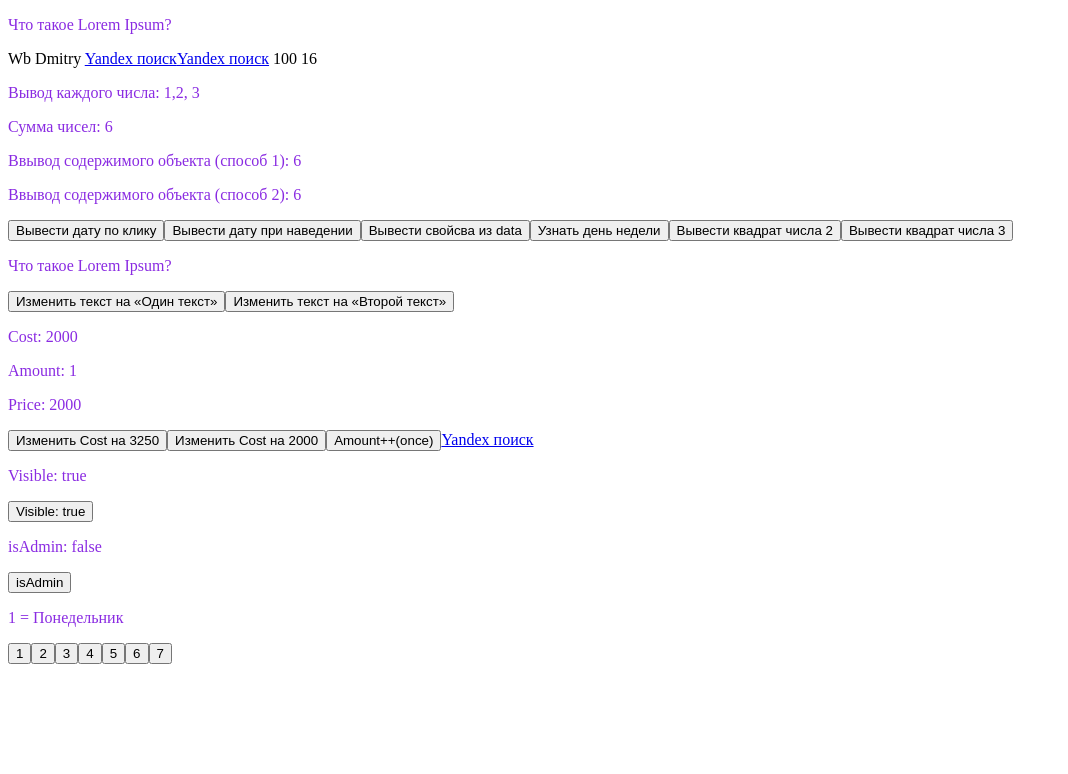
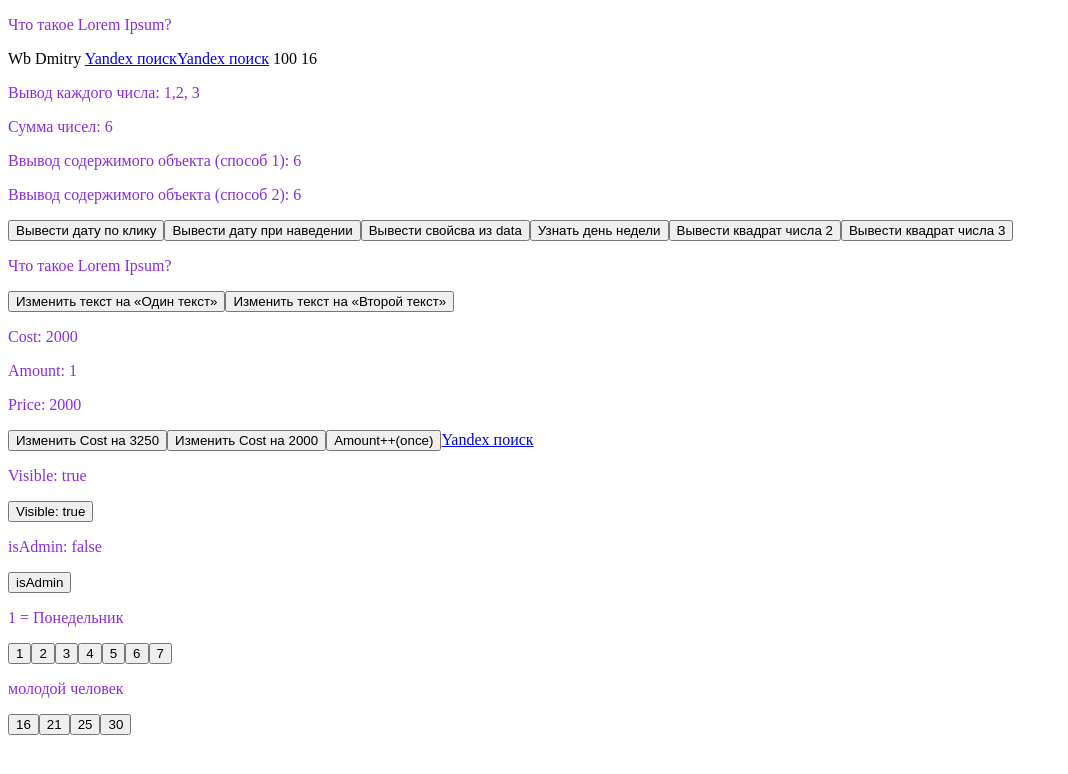
Before and after one commit to WbDmitry/vue3-training, a Vue app: page / in a window 1280 px wide. Shown: the top 774 px of the page, without its empty margins (0-1068 px from the left). Built offline with nearby package versions, Linux system fonts and the light colour scheme.

Commit message:
Добавил отображение элементов по условию

```diff
--- a/src/App.vue
+++ b/src/App.vue
@@ -17,6 +17,7 @@ export default {
 			visible: true,
 			isAdmin: false,
 			day: 1,
+			age: 25,
 		}
 	},
 
@@ -84,6 +85,10 @@ export default {
 		setDays: function (params) {
 			this.day = params
 		},
+
+		setAge: function (params) {
+			this.age = params
+		},
 	}
 }
 </script>
@@ -141,6 +146,14 @@ export default {
 	<button @click="setDays(5)">5</button>
 	<button @click="setDays(6)">6</button>
 	<button @click="setDays(7)">7</button>
+
+	<p v-if="age <= 18">подросток</p>
+	<p v-else-if="age >= 19 && age <= 25">молодой человек</p>
+	<p v-if="age > 26">мужчина</p>
+	<button @click="setAge(16)">16</button>
+	<button @click="setAge(21)">21</button>
+	<button @click="setAge(25)">25</button>
+	<button @click="setAge(30)">30</button>
 </template>
 
 <style>
```
